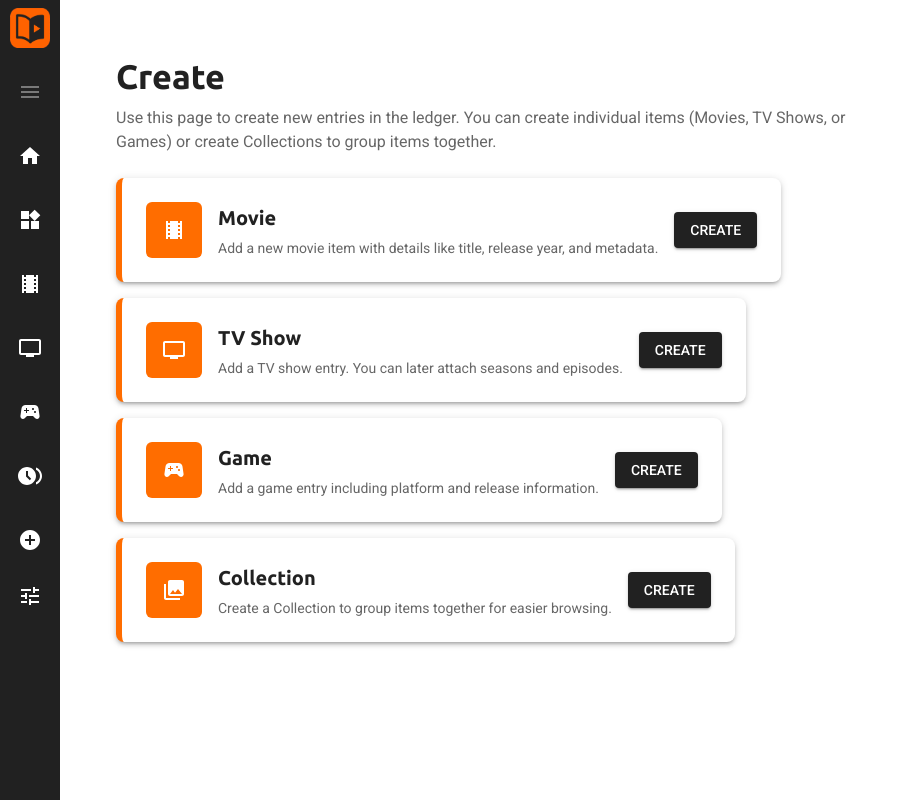
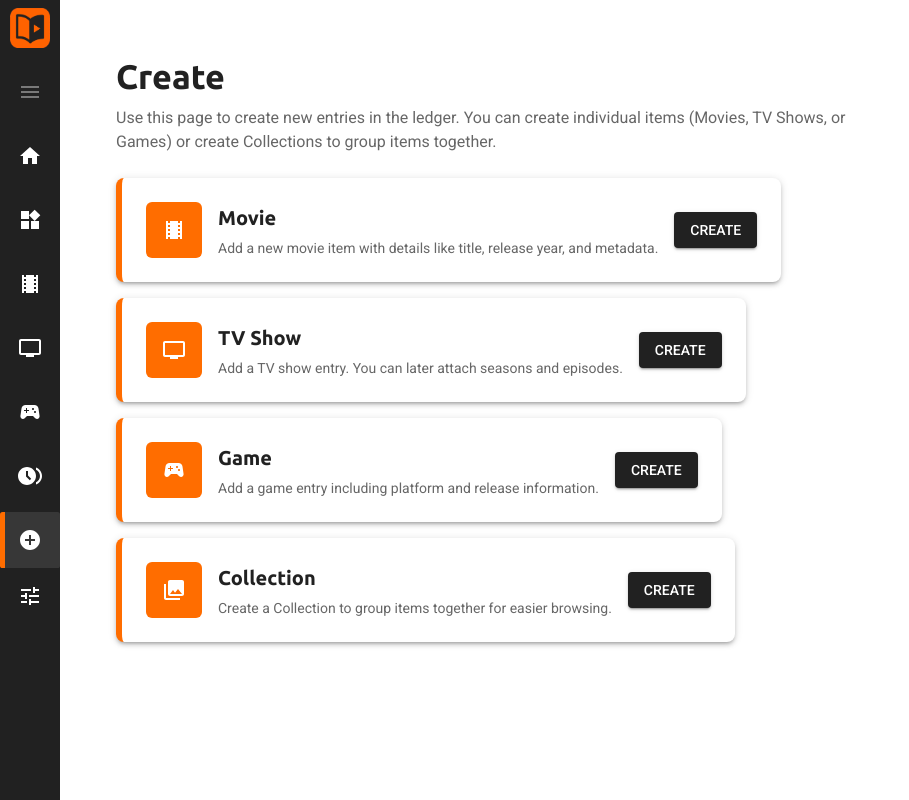
Before and after one commit to KevinDeVijlder/MediaLedger, a React app in the folder frontend/: page /create in a window 1280 px wide. Shown: the whole page, without its empty margins (0-909 px from the left). Built offline with nearby package versions, Linux system fonts and the light colour scheme; the HTML template or start-up script is replaced by a standard one.

Commit message:
small sidebar bug fixed

```diff
--- a/frontend/src/components/Sidebar.jsx
+++ b/frontend/src/components/Sidebar.jsx
@@ -35,7 +35,7 @@ const navItems = [
 export default function Sidebar({ isExpanded, onToggle }) {
   const navigate = useNavigate();
   const location = useLocation();
-
+  const isCreateActive = location.pathname === "/create";
 
   const renderListItem = (item, active = false) => (
     <Tooltip key={item.label} title={isExpanded ? "" : item.label} placement="right">
@@ -148,6 +148,9 @@ export default function Sidebar({ isExpanded, onToggle }) {
             height: 56,
             borderLeft: "5px solid transparent",
             borderRight: "5px solid transparent",
+            borderLeftColor: isCreateActive ? "#FF6D00" : "transparent",
+            bgcolor: isCreateActive ? "rgba(255,255,255,0.1)" : "transparent",
+            borderRadius: 0.65,
             boxSizing: "border-box",
             display: "flex",
             justifyContent: isExpanded ? "flex-start" : "center",
```
